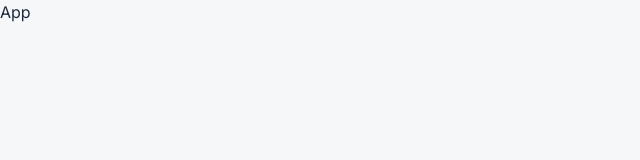
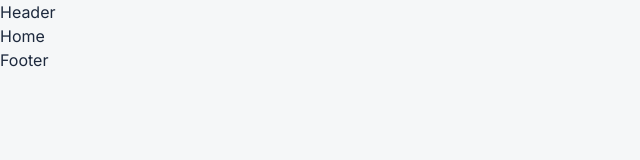
Before and after one commit to DannielVo/Go, a React (Vite) app: page / in a window 1280 px wide. Shown: the top 160 px of the page, without its empty margins (0-640 px from the left). Built offline with nearby package versions, Linux system fonts and the light colour scheme.

Commit message:
Feat: Setup routes

```diff
--- a/src/App.jsx
+++ b/src/App.jsx
@@ -1,7 +1,29 @@
 import React from "react";
+import { Route, Routes } from "react-router-dom";
+import Login from "../../../Final/flashup/client/src/pages/auth/Login";
+import MainLayout from "./layouts/MainLayout";
+import Home from "./pages/home/Home";
+import Products from "./pages/home/Products";
+import ProductDetail from "./pages/home/ProductDetail";
+import NotFound from "../../../Final/flashup/client/src/pages/404/NotFound";
 
 const App = () => {
-  return <div>App</div>;
+  return (
+    <Routes>
+      <Route path="/login" element={<Login />} />
+
+      <Route path="/" element={<MainLayout />}>
+        <Route index element={<Home />} />
+        <Route path="products" element={<Products />} />
+        <Route path="products/:id" element={<ProductDetail />} />
+        {/* <Route path="admin" element={<Admin />} />
+      <Route path="admin/products" element={<AdminProducts />} /> */}
+      </Route>
+
+      {/* 404 */}
+      <Route path="*" element={<NotFound />} />
+    </Routes>
+  );
 };
 
 export default App;
```
